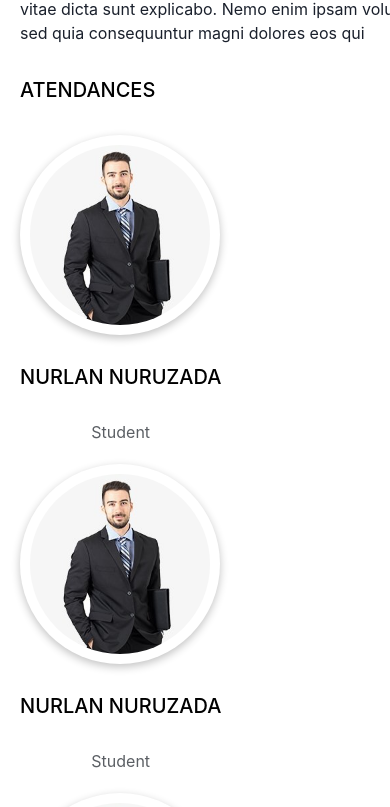
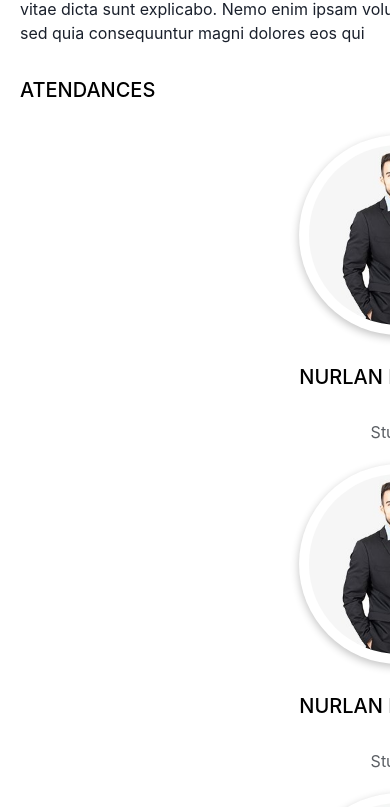
Before and after one commit to NurlanNuruzada/Echooling, a React (Create React App) app in the folder FrontEnd/echooling/: page /EventDetail in a window 390 px wide. Shown: the part 810-1617 px from the top of the page. Built offline with nearby package versions, Linux system fonts and the light colour scheme.

Commit message:
Atendance responsive added

```diff
--- a/FrontEnd/echooling/src/Pages/Eventdetail/EventDetail.module.css
+++ b/FrontEnd/echooling/src/Pages/Eventdetail/EventDetail.module.css
@@ -122,6 +122,9 @@
   font-weight: 500;
   color: black;
 }
+.AtendaceGrid{
+    justify-items: center;
+}
 @media (max-width: 1250px) {
     .left >div {
       width: 100%;
```
